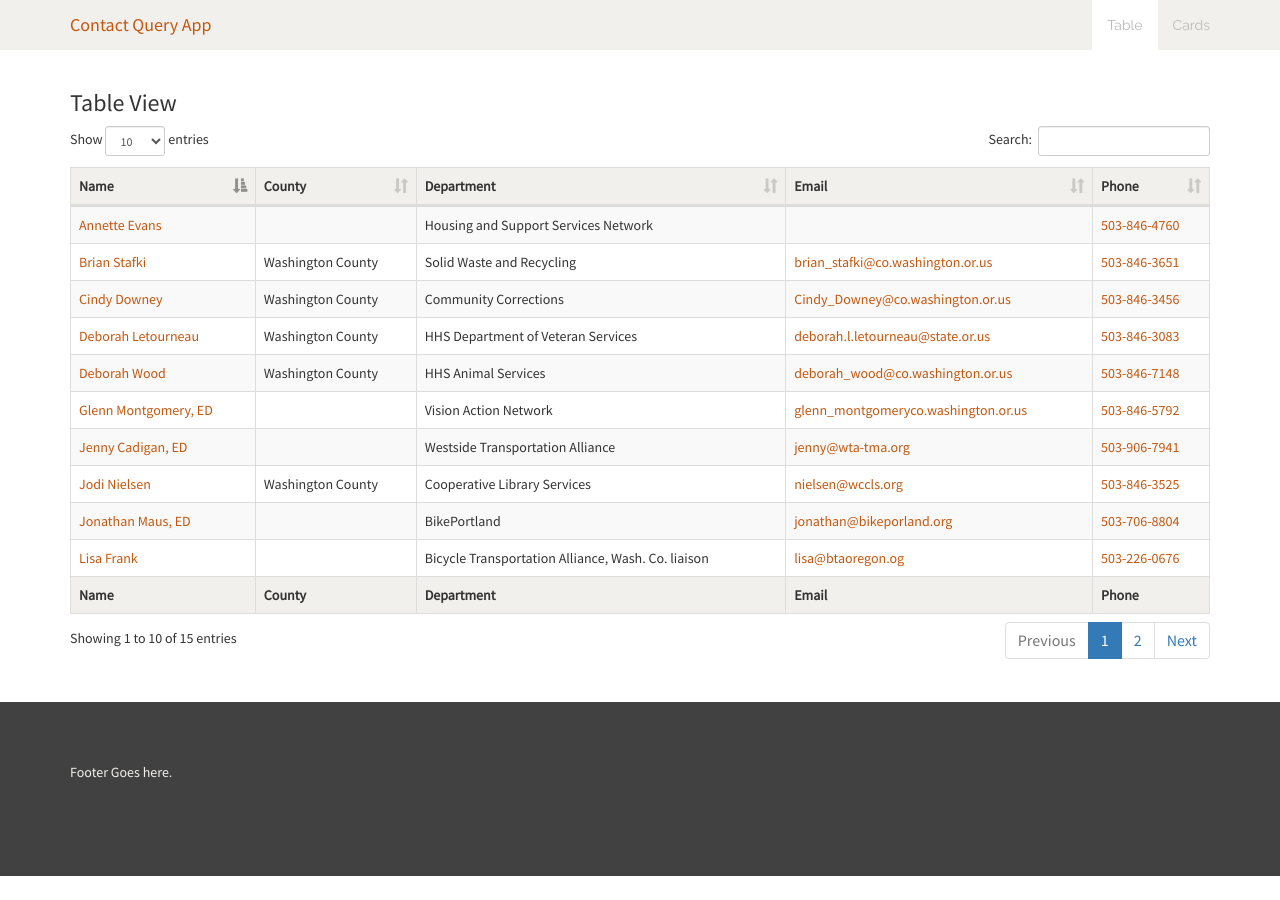
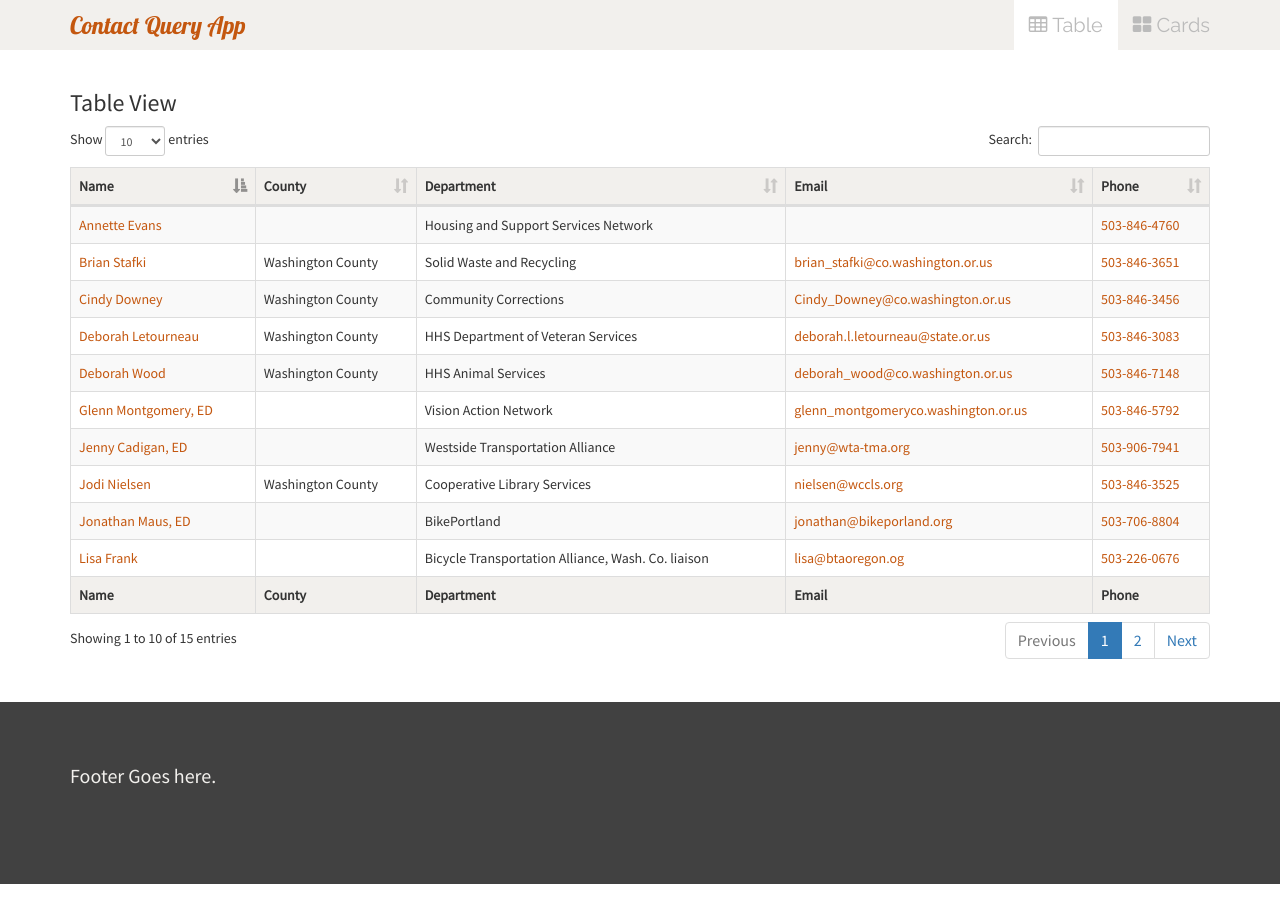
Before and after one commit to mock-up/subsite-contact-query, a Jekyll site: the page built from index.html, in a window 1280 px wide. Built offline with Jekyll 4.4.1, drawn with Linux system fonts in a browser that asks for light colours.

Commit message:
Imports font: Lobster.  Applies font to nav-brand.  Adds fontawesome touches to top nav.

```diff
--- a/_includes/header.html
+++ b/_includes/header.html
@@ -12,8 +12,8 @@
       </div>
       <div id="navbar" class="collapse navbar-collapse">
         <ul class="nav navbar-nav navbar-right">
-          <li{% if page.active == 'table' %} class="active"{% endif %}><a href="/">Table</a></li>
-          <li{% if page.active == 'cards' %} class="active"{% endif %}><a href="/cards">Cards</a></li>
+          <li{% if page.active == 'table' %} class="active"{% endif %}><a href="/"><i class="fa fa-table"></i>&nbsp;Table</a></li>
+          <li{% if page.active == 'cards' %} class="active"{% endif %}><a href="/cards"><i class="fa fa-th-large"></i>&nbsp;Cards</a></li>
         </ul>
       </div><!--/.nav-collapse -->
     </div>
--- a/assets/css/custom.css
+++ b/assets/css/custom.css
@@ -2,8 +2,8 @@
 /* fonts
 /* ~~~~~~~~~~~~~~~~~~~~~~~~~~~~~~~~~~~~~~~~~~~~~~~~~~~~~~~~~~~~~~~~~~~~~~~~~~ */
 @import url(http://fonts.googleapis.com/css?family=Source+Sans+Pro);
-@import url(http://fonts.googleapis.com/css?family=Merriweather);
 @import url(http://fonts.googleapis.com/css?family=Raleway);
+@import url(http://fonts.googleapis.com/css?family=Lobster);
 @import url(http://fonts.googleapis.com/css?family=Inconsolata);
 
 /* ~~~~~~~~~~~~~~~~~~~~~~~~~~~~~~~~~~~~~~~~~~~~~~~~~~~~~~~~~~~~~~~~~~~~~~~~~~ */
@@ -14,8 +14,6 @@
 html, body { height: 100%; }
 
 body { font-family: "Source Sans Pro", Arial, Helvetica, sans-serif; }
-
-/*body.body-navbar-padding { /* bump for Bootstrap menu  navigation */ padding-top: 40px; }*/
 
 p, ul, ol { font-size: 20px; font-family: "Source Sans Pro", Arial, Helvetica, sans-serif; line-height: 28px; }
 
@@ -48,6 +46,14 @@
 
 .nav>li.active {
   background-color: #fff;
+}
+
+.navbar-brand {
+  font-weight: 100;
+  font-family: Lobster, cursive;
+  padding-top: 10px;
+  font-size: 24px;
+  line-height: 30px;
 }
 
 .navbar-nav>li>a {
@@ -166,7 +172,7 @@
 @media (min-width: 640px) {
   h1.page-title {
     font-weight: 400;
-    font-family: "Merriweather", "Times New Roman", Times, serif;
+    font-family: "Raleway", "Times New Roman", Times, serif;
     font-size: 48px;
     color: rgb(0,120,174);
   }
@@ -174,14 +180,14 @@
   h2.page-subtitle {
     font-weight: 100;
     font-size: 36px;
-    font-family: "Merriweather", "Times New Roman", Times, serif;
+    font-family: "Raleway", "Times New Roman", Times, serif;
   }
 }
 
 @media (max-width: 640px) {
   h1.page-title {
     font-weight: 400;
-    font-family: "Merriweather", "Times New Roman", Times, serif;
+    font-family: "Raleway", "Times New Roman", Times, serif;
     font-size: 24px;
     color: rgb(0,120,174);
   }
@@ -189,7 +195,7 @@
   h2.page-subtitle {
     font-weight: 100;
     font-size: 18px;
-    font-family: "Merriweather", "Times New Roman", Times, serif;
+    font-family: "Raleway", "Times New Roman", Times, serif;
   }
 }
 
```
